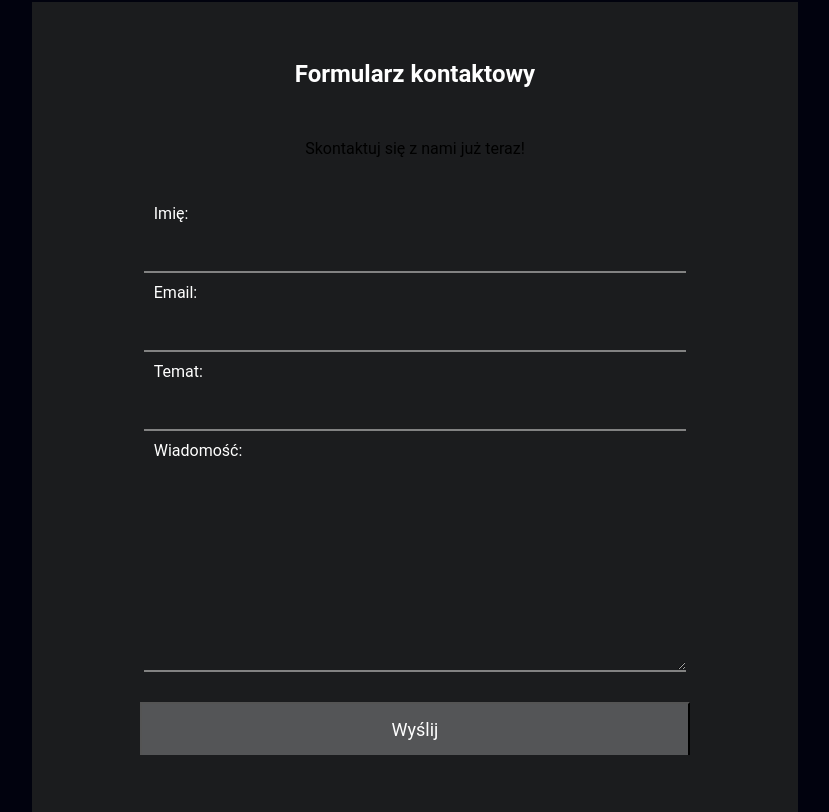
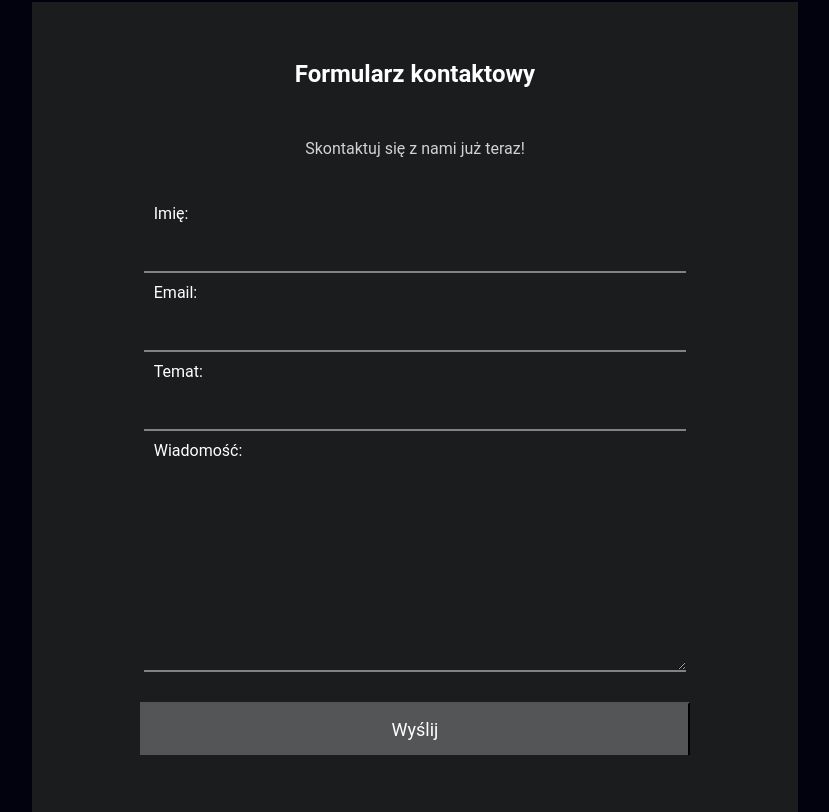
Before and after one commit to ObronnaSosna/VisualHarmony, a PHP site: page /kontakt.php in a window 1280 px wide. Shown: the part 966-1778 px from the top of the page, without its empty margins (225-1054 px from the left). Run offline with PHP 8.4, Linux system fonts and the light colour scheme.

Commit message:
Fixed_contact_form_style

```diff
--- a/www/kontakt.php
+++ b/www/kontakt.php
@@ -59,7 +59,7 @@
         <div class="container">
             <h1 class="contact-header">Formularz kontaktowy</h1>
             <br>
-            <p>Skontaktuj się z nami już teraz!</p>
+            <p class="p-kontakt">Skontaktuj się z nami już teraz!</p>
             <form action="submit_form.php" method="POST" class="form-contact">
                 <label for="name" class="label-contact">Imię:</label>
                 <input type="text" name="name" id="name" class="input-contact" required>
```
Also changed, not shown: www/submit_form.php (+8 -0 lines).
